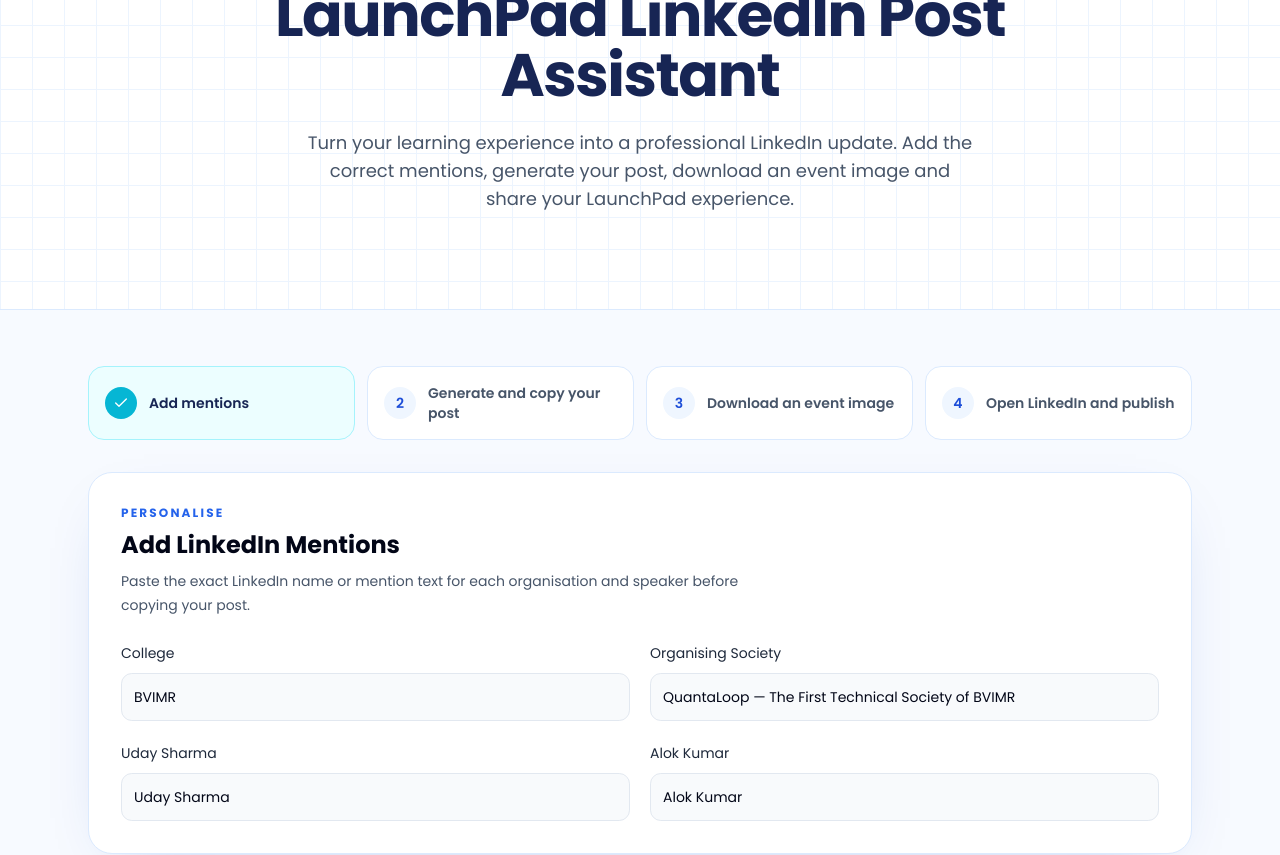
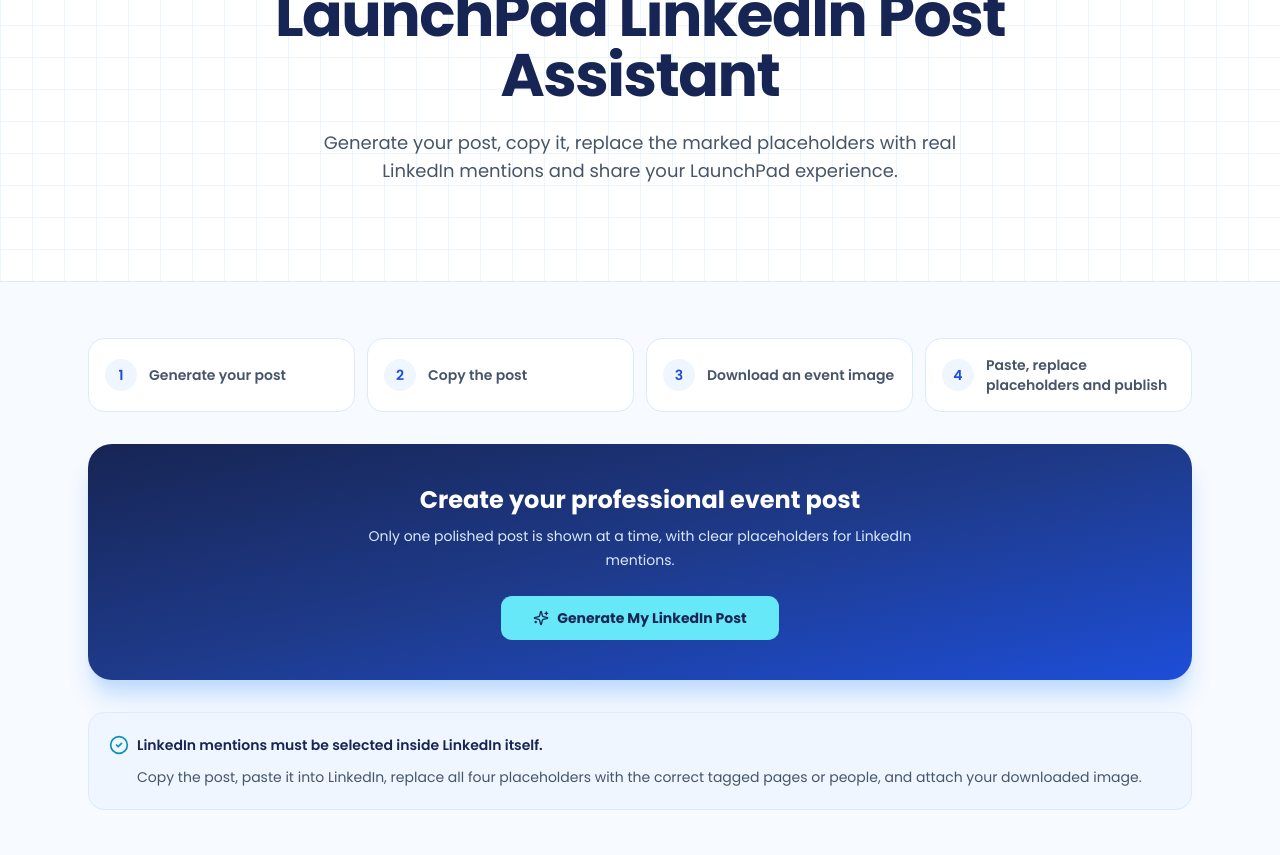
Before and after one commit to The-arcane/quantaloop1, a Next.js app: page /launchpad/linkedin in a window 1280 px wide. Shown: the part 240-1095 px from the top of the page. Built offline with nearby package versions, Linux system fonts and the light colour scheme.

Commit message:
Simplify LaunchPad mention workflow

```diff
--- a/src/components/launchpad/LaunchPadLinkedInPage.tsx
+++ b/src/components/launchpad/LaunchPadLinkedInPage.tsx
@@ -1,8 +1,7 @@
 "use client";
 
-import { useMemo, useRef, useState } from "react";
+import { useRef, useState } from "react";
 import {
-  ArrowUpRight,
   Check,
   CheckCircle2,
   Clipboard,
@@ -14,8 +13,6 @@
 } from "lucide-react";
 import { QuantaLoopLogo } from "@/components/QuantaLoopLogo";
 import { Button } from "@/components/ui/button";
-import { Input } from "@/components/ui/input";
-import { Label } from "@/components/ui/label";
 import { useToast } from "@/hooks/use-toast";
 import {
   launchPadLinkedInPosts,
@@ -27,20 +24,6 @@
 } from "@/data/launchpadImages";
 import { cn } from "@/lib/utils";
 
-export type MentionValues = {
-  college: string;
-  society: string;
-  udaySharma: string;
-  alokKumar: string;
-};
-
-export const DEFAULT_MENTIONS: MentionValues = {
-  college: "BVIMR",
-  society: "QuantaLoop — The First Technical Society of BVIMR",
-  udaySharma: "Uday Sharma",
-  alokKumar: "Alok Kumar",
-};
-
 const generationMessages = [
   "Understanding your event experience...",
   "Organising your key learnings...",
@@ -48,23 +31,6 @@
   "Refining your professional tone...",
   "Preparing your LinkedIn post...",
 ];
-
-function mentionOrDefault(value: string, fallback: string): string {
-  return value.trim() || fallback;
-}
-
-export function applyMentions(template: string, mentions: MentionValues): string {
-  const values = {
-    "[COLLEGE]": mentionOrDefault(mentions.college, DEFAULT_MENTIONS.college),
-    "[SOCIETY]": mentionOrDefault(mentions.society, DEFAULT_MENTIONS.society),
-    "[UDAY_SHARMA]": mentionOrDefault(mentions.udaySharma, DEFAULT_MENTIONS.udaySharma),
-    "[ALOK_KUMAR]": mentionOrDefault(mentions.alokKumar, DEFAULT_MENTIONS.alokKumar),
-  };
-  return Object.entries(values).reduce(
-    (post, [placeholder, value]) => post.split(placeholder).join(value),
-    template,
-  );
-}
 
 function shuffledPosts(): LaunchPadLinkedInPost[] {
   const posts = [...launchPadLinkedInPosts];
@@ -110,50 +76,12 @@
   window.setTimeout(() => URL.revokeObjectURL(blobUrl), 1000);
 }
 
-type MentionFieldsProps = {
-  mentions: MentionValues;
-  onChange: (field: keyof MentionValues, value: string) => void;
-};
-
-function MentionFields({ mentions, onChange }: MentionFieldsProps) {
-  const fields: Array<{ key: keyof MentionValues; label: string }> = [
-    { key: "college", label: "College" },
-    { key: "society", label: "Organising Society" },
-    { key: "udaySharma", label: "Uday Sharma" },
-    { key: "alokKumar", label: "Alok Kumar" },
-  ];
-  return (
-    <section className="rounded-3xl border border-blue-100 bg-white p-5 shadow-[0_20px_60px_-35px_rgba(30,64,175,.35)] sm:p-8">
-      <div className="mb-6">
-        <p className="mb-2 text-xs font-bold uppercase tracking-[.18em] text-blue-600">Personalise</p>
-        <h2 className="text-2xl font-bold text-slate-950">Add LinkedIn Mentions</h2>
-        <p className="mt-2 max-w-2xl text-sm leading-6 text-slate-600">
-          Paste the exact LinkedIn name or mention text for each organisation and speaker before copying your post.
-        </p>
-      </div>
-      <div className="grid gap-5 sm:grid-cols-2">
-        {fields.map((field) => (
-          <div className="space-y-2" key={field.key}>
-            <Label htmlFor={field.key} className="text-slate-800">{field.label}</Label>
-            <Input
-              id={field.key}
-              value={mentions[field.key]}
-              onChange={(event) => onChange(field.key, event.target.value)}
-              className="h-12 border-slate-200 bg-slate-50 text-slate-950 focus-visible:ring-blue-500"
-            />
-          </div>
-        ))}
-      </div>
-    </section>
-  );
-}
-
 function PostingSteps({ hasPost, copied, downloaded }: { hasPost: boolean; copied: boolean; downloaded: boolean }) {
   const steps = [
-    { label: "Add mentions", complete: true },
-    { label: "Generate and copy your post", complete: hasPost && copied },
+    { label: "Generate your post", complete: hasPost },
+    { label: "Copy the post", complete: copied },
     { label: "Download an event image", complete: downloaded },
-    { label: "Open LinkedIn and publish", complete: false },
+    { label: "Paste, replace placeholders and publish", complete: false },
   ];
   return (
     <ol className="grid gap-3 sm:grid-cols-2 lg:grid-cols-4" aria-label="Publishing steps">
@@ -223,7 +151,6 @@
 
 export default function LaunchPadLinkedInPage() {
   const { toast } = useToast();
-  const [mentions, setMentions] = useState<MentionValues>(DEFAULT_MENTIONS);
   const [queue, setQueue] = useState<LaunchPadLinkedInPost[]>([]);
   const [post, setPost] = useState<LaunchPadLinkedInPost | null>(null);
   const [generating, setGenerating] = useState(false);
@@ -232,9 +159,8 @@
   const [selectedId, setSelectedId] = useState(1);
   const [downloadingId, setDownloadingId] = useState<number | null>(null);
   const [downloaded, setDownloaded] = useState(false);
-  const [posting, setPosting] = useState(false);
   const resultRef = useRef<HTMLDivElement>(null);
-  const renderedPost = useMemo(() => (post ? applyMentions(post.template, mentions) : ""), [post, mentions]);
+  const renderedPost = post?.template ?? "";
 
   const generate = async () => {
     if (generating) return;
@@ -285,22 +211,6 @@
     }
   };
 
-  const postToLinkedIn = async () => {
-    if (posting) return;
-    setPosting(true);
-    const linkedInTab = window.open("https://www.linkedin.com/feed/?shareActive=true", "_blank");
-    const success = await copyPostToClipboard(renderedPost);
-    if (!linkedInTab) {
-      toast({ variant: "destructive", title: "LinkedIn was blocked", description: "Allow pop-ups, then try again." });
-    } else if (!success) {
-      toast({ variant: "destructive", title: "LinkedIn opened, but copying failed", description: "Copy the post manually from this page." });
-    } else {
-      setCopied(true);
-      toast({ title: "Your post has been copied.", description: "Paste it on LinkedIn, upload the downloaded image and publish." });
-    }
-    setPosting(false);
-  };
-
   const selectedImage = launchPadImages.find((image) => image.id === selectedId) ?? launchPadImages[0];
 
   return (
@@ -317,13 +227,12 @@
         <section className="relative mx-auto max-w-6xl px-4 py-16 text-center sm:px-6 sm:py-24">
           <span className="inline-flex items-center gap-2 rounded-full bg-blue-50 px-4 py-2 text-xs font-bold uppercase tracking-[.14em] text-blue-700"><Sparkles size={15} /> Profile to Product</span>
           <h1 className="mx-auto mt-6 max-w-4xl text-4xl font-black tracking-tight text-blue-950 sm:text-6xl">LaunchPad LinkedIn Post Assistant</h1>
-          <p className="mx-auto mt-6 max-w-2xl text-base leading-7 text-slate-600 sm:text-lg">Turn your learning experience into a professional LinkedIn update. Add the correct mentions, generate your post, download an event image and share your LaunchPad experience.</p>
+          <p className="mx-auto mt-6 max-w-2xl text-base leading-7 text-slate-600 sm:text-lg">Generate your post, copy it, replace the marked placeholders with real LinkedIn mentions and share your LaunchPad experience.</p>
         </section>
       </div>
 
       <div className="mx-auto max-w-6xl space-y-8 px-4 py-10 sm:px-6 sm:py-14">
         <PostingSteps hasPost={Boolean(post)} copied={copied} downloaded={downloaded} />
-        <MentionFields mentions={mentions} onChange={(field, value) => setMentions((current) => ({ ...current, [field]: value }))} />
 
         <section className="rounded-3xl bg-gradient-to-br from-blue-950 via-blue-900 to-blue-700 p-6 text-center text-white shadow-xl shadow-blue-200 sm:p-10" aria-live="polite">
           {generating ? (
@@ -335,7 +244,7 @@
           ) : (
             <>
               <h2 className="text-2xl font-bold">{post ? "Ready for another perspective?" : "Create your professional event post"}</h2>
-              <p className="mx-auto mt-2 max-w-xl text-sm leading-6 text-blue-100">Your mentions stay in place, and only one polished post is shown at a time.</p>
+              <p className="mx-auto mt-2 max-w-xl text-sm leading-6 text-blue-100">Only one polished post is shown at a time, with clear placeholders for LinkedIn mentions.</p>
               <Button type="button" size="lg" onClick={generate} className="mt-6 bg-cyan-300 font-bold text-blue-950 hover:bg-cyan-200"><Sparkles />{post ? "Generate Another Post" : "Generate My LinkedIn Post"}</Button>
             </>
           )}
@@ -348,14 +257,15 @@
                 <div className="flex items-start gap-4"><span className="grid h-11 w-11 shrink-0 place-items-center rounded-2xl bg-blue-700 text-white"><Sparkles /></span><div><p className="font-bold text-blue-700">Your LinkedIn Post is Ready</p><h2 className="mt-1 text-2xl font-bold text-blue-950">{post.title}</h2><span className="mt-3 inline-block rounded-full bg-white px-3 py-1 text-xs font-semibold text-slate-600">{post.tone}</span></div></div>
               </div>
               <div className="p-5 sm:p-8">
+                <div className="mb-6 rounded-2xl border border-cyan-200 bg-cyan-50 p-4 text-sm leading-6 text-blue-950">
+                  After pasting on LinkedIn, replace <strong>[COLLEGE]</strong>, <strong>[SOCIETY]</strong>, <strong>[UDAY_SHARMA]</strong> and <strong>[ALOK_KUMAR]</strong> with actual LinkedIn mentions.
+                </div>
                 <div className="whitespace-pre-wrap text-[15px] leading-7 text-slate-700 selection:bg-cyan-200">{renderedPost}</div>
                 <div className="mt-6 flex gap-4 border-t border-slate-100 pt-4 text-xs font-semibold text-slate-500"><span>{renderedPost.trim().split(/\s+/).length} words</span><span>{renderedPost.length} characters</span></div>
-                <div className="mt-6 grid gap-3 sm:grid-cols-3">
+                <div className="mt-6 grid gap-3 sm:grid-cols-2">
                   <Button type="button" onClick={copy} variant="outline" className="border-blue-200 text-blue-800 hover:bg-blue-50">{copied ? <Check /> : <Clipboard />}{copied ? "Copied" : "Copy Post"}</Button>
                   <Button type="button" onClick={generate} variant="outline" className="border-blue-200 text-blue-800 hover:bg-blue-50"><RefreshCw />Generate Another Post</Button>
-                  <Button type="button" onClick={postToLinkedIn} disabled={posting} className="bg-[#0a66c2] text-white hover:bg-[#084e96]">{posting ? <Loader2 className="animate-spin" /> : <ArrowUpRight />}Post to LinkedIn</Button>
                 </div>
-                <p className="mt-4 text-center text-xs leading-5 text-slate-500">We’ll copy your post and open LinkedIn. Paste the post and attach your downloaded image before publishing.</p>
               </div>
             </article>
 
@@ -367,8 +277,8 @@
         )}
 
         <footer className="rounded-2xl border border-blue-100 bg-blue-50 p-5 text-sm leading-6 text-slate-600">
-          <p className="flex gap-2 font-semibold text-blue-950"><CheckCircle2 className="mt-0.5 h-5 w-5 shrink-0 text-cyan-600" />Your mention text stays in this browser and is not saved.</p>
-          <p className="mt-2 pl-7">LinkedIn does not support reliable automatic post pre-filling. Copy the post, download your chosen image, then paste and attach it manually.</p>
+          <p className="flex gap-2 font-semibold text-blue-950"><CheckCircle2 className="mt-0.5 h-5 w-5 shrink-0 text-cyan-600" />LinkedIn mentions must be selected inside LinkedIn itself.</p>
+          <p className="mt-2 pl-7">Copy the post, paste it into LinkedIn, replace all four placeholders with the correct tagged pages or people, and attach your downloaded image.</p>
         </footer>
       </div>
     </main>
```
